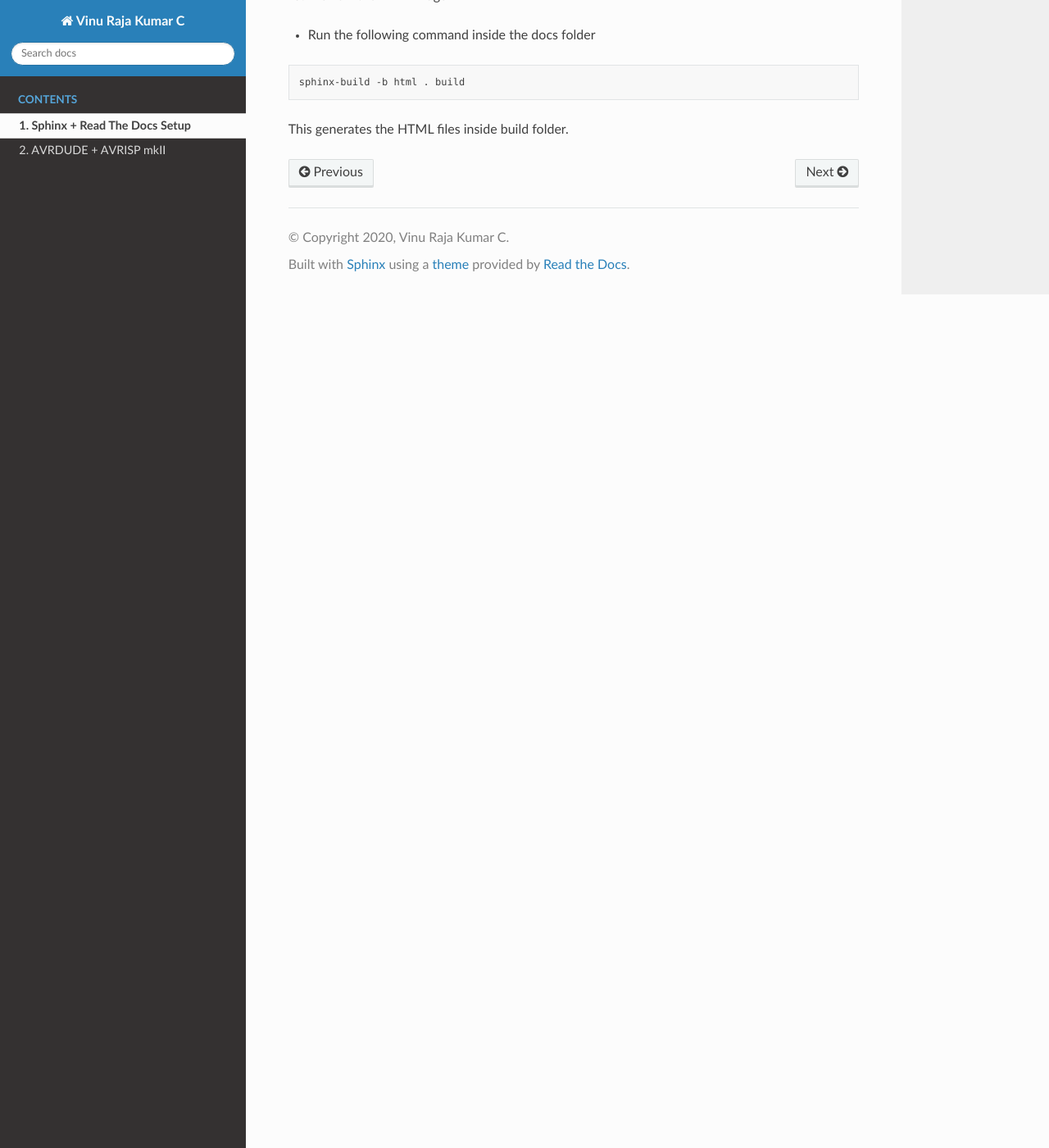
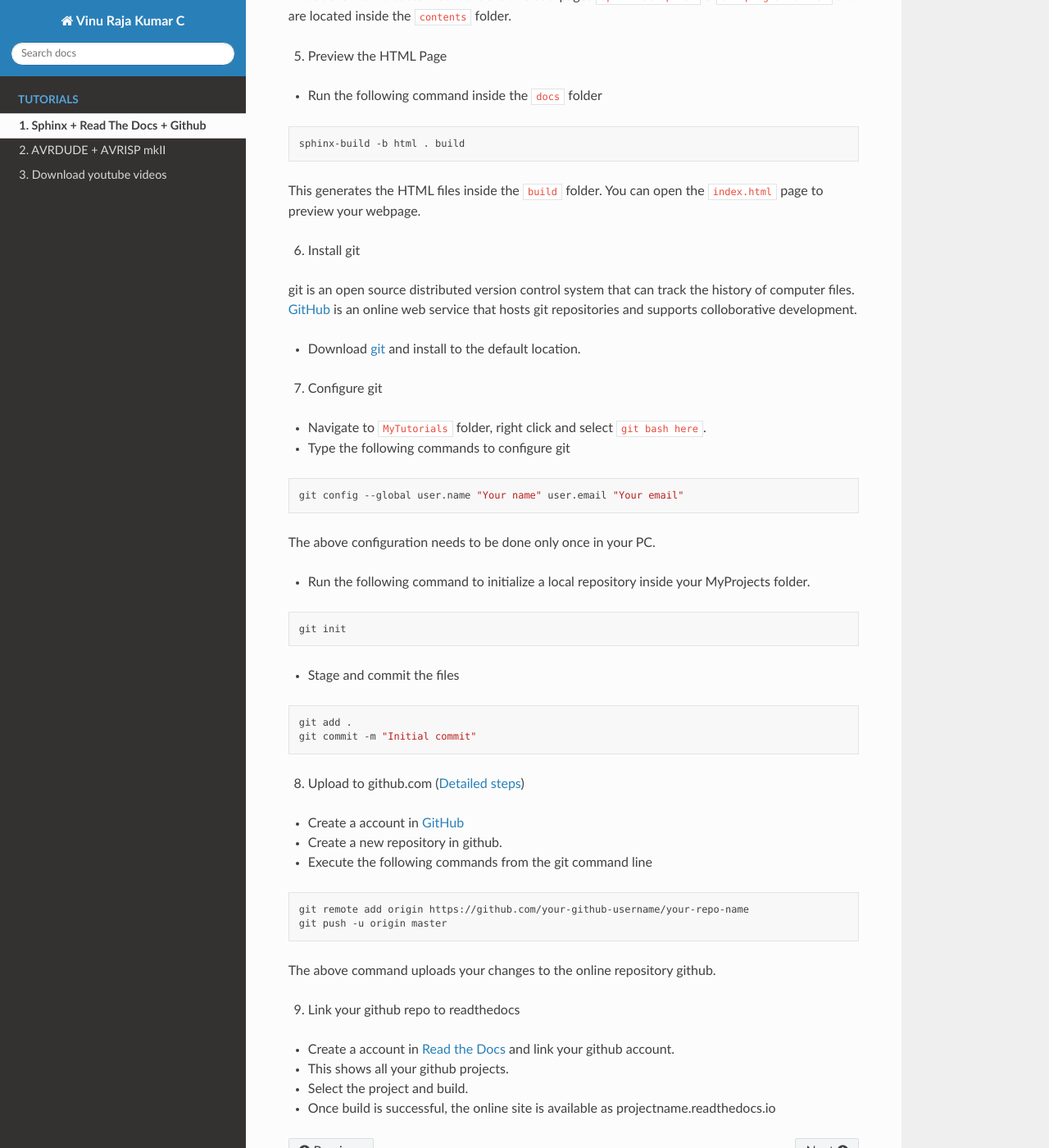
Before and after one commit to VinuRajaKumar/MyTutorials, a Sphinx documentation site: the page built from docs/contents/sphinx-setup.rst, in a window 1280 px wide and 1400 px high, scrolled down 2316 px. Shown: the whole window at 82% size. Built offline with Sphinx 7.4.7 and the Read the Docs theme 2.0.0, drawn with Linux system fonts in a browser that asks for light colours; some of the changed text lies outside the part shown.

Commit message:
Update : 2020/04/12

```diff
--- a/docs/contents/sphinx-setup.rst
+++ b/docs/contents/sphinx-setup.rst
@@ -1,18 +1,18 @@
-============================
-Sphinx + Read The Docs Setup
-============================
+===============================
+Sphinx + Read The Docs + Github
+===============================
 
 Having deployed my tutorials in `Read the Docs <https://readthedocs.org/>`_, my first tutorial is going to be how to install the tools necessary for authoring and deploying these tutorial.
 
 .. note::
 
-	Currently, There are no installers available for Windows. We need to use the Python package manager **PIP** to install Sphinx.
+	Currently, there is **no installer** available for Windows. You need to use the Python package manager **PIP** to install Sphinx.
 
 1. Install Python
 
-- Download Python 3.x from here https://www.python.org/downloads/
-- Run the executable, install to the default location.
-- Add the Python executable folder to the system path (Select the checkbox to automatically add by the installer)
+- Download `Python 3.x <https://www.python.org/downloads/>`_ and run the installer.
+- Install Python to the default location.
+- Add the Python executable folder to the system path (At the end of installation, Select the optional checkbox to automatically add the Python folder to the system path)
 
 2. Install Sphinx `[Link] <http://www.sphinx-doc.org/en/master/usage/installation.html#windows>`_
 
@@ -64,7 +64,7 @@ Having deployed my tutorials in `Read the Docs <https://readthedocs.org/>`_, my
 
 - Create a folder ``contents`` inside ``docs`` folder and place the sub-pages. ( ``page1.rst`` & ``page2.rst``).
 
-Now, he file structure would be,
+Now, the file structure would be,
 
 	| MyTutorials/
 	| └--- docs/
@@ -106,12 +106,64 @@ Now, he file structure would be,
 	   contents/sphinx-setup
 	   contents/avr-programmer
 
+The above file indicates that there are two sub-pages ``sphinx-setup.rst`` & ``avr-programmer.rst`` and are located inside the ``contents`` folder.
+
 5. Preview the HTML Page
 
-- Run the following command inside the docs folder
+- Run the following command inside the ``docs`` folder
 
 .. code-block:: bash
 
 	sphinx-build -b html . build
 
-This generates the HTML files inside build folder.
+This generates the HTML files inside the ``build`` folder. You can open the ``index.html`` page to preview your webpage.
+
+6. Install git
+
+git is an open source distributed version control system that can track the history of computer files. `GitHub <https://github.com/>`_ is an online web service that hosts git repositories and supports colloborative development.
+
+- Download `git <https://git-scm.com/downloads>`_ and install to the default location.
+
+7. Configure git
+
+- Navigate to ``MyTutorials`` folder, right click and select ``git bash here``.
+- Type the following commands to configure git
+
+.. code-block:: shell
+
+	git config --global user.name "Your name" user.email "Your email"
+
+The above configuration needs to be done only once in your PC.
+
+- Run the following command to initialize a local repository inside your MyProjects folder.
+
+.. code-block:: shell
+
+	git init
+
+- Stage and commit the files
+
+.. code-block:: shell
+
+	git add .
+	git commit -m "Initial commit"
+
+8. Upload to github.com (`Detailed steps <https://help.github.com/en/github/importing-your-projects-to-github/adding-an-existing-project-to-github-using-the-command-line>`_)
+
+- Create a account in `GitHub <https://github.com/>`_
+- Create a new repository in github.
+- Execute the following commands from the git command line
+
+.. code-block:: shell
+
+	git remote add origin https://github.com/your-github-username/your-repo-name
+	git push -u origin master
+
+The above command uploads your changes to the online repository github.
+
+9. Link your github repo to readthedocs
+
+- Create a account in `Read the Docs <https://readthedocs.org/>`_ and link your github account.
+- This shows all your github projects.
+- Select the project and build.
+- Once build is successful, the online site is available as projectname.readthedocs.io
```
Also changed, not shown: docs/contents/avr-programmer.rst (+5 -7 lines), docs/contents/youtube-dl.rst (added, +104 -0 lines), docs/index.rst (+13 -2 lines).
